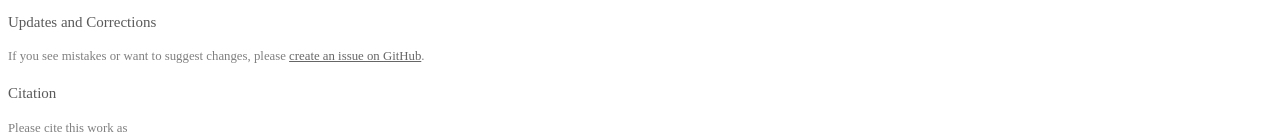
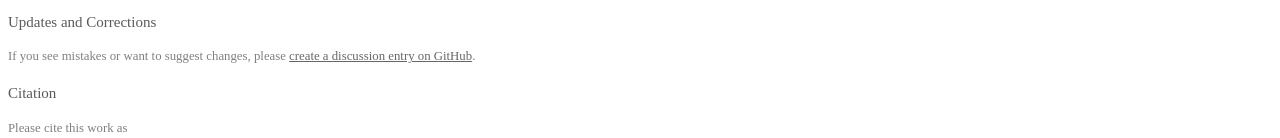
Before and after one commit to Non-NeutralZero/article-class-imbalance, a plain HTML site: page index.html in a window 1280 px wide. Shown: the part 8353-8491 px from the top of the page. Drawn offline with nearby package versions, Linux system fonts and the light colour scheme; some packages are replaced by stand-ins of ours.

Commit message:
new entry

```diff
--- a/index.html
+++ b/index.html
@@ -405,7 +405,7 @@
     <distill-appendix>
         <h3 id="updates-and-corrections">Updates and Corrections</h3>
         <p>
-        If you see mistakes or want to suggest changes, please <a href="https://github.com/non-neutralzero" target="_blank">create an issue on GitHub</a>. </p>
+        If you see mistakes or want to suggest changes, please <a href="https://github.com/Non-NeutralZero/article-class-imbalance/discussions" target="_blank">create a discussion entry on GitHub</a>. </p>
 
         <h3 id="citation">Citation</h3>
         <p>Please cite this work as</p>
```
